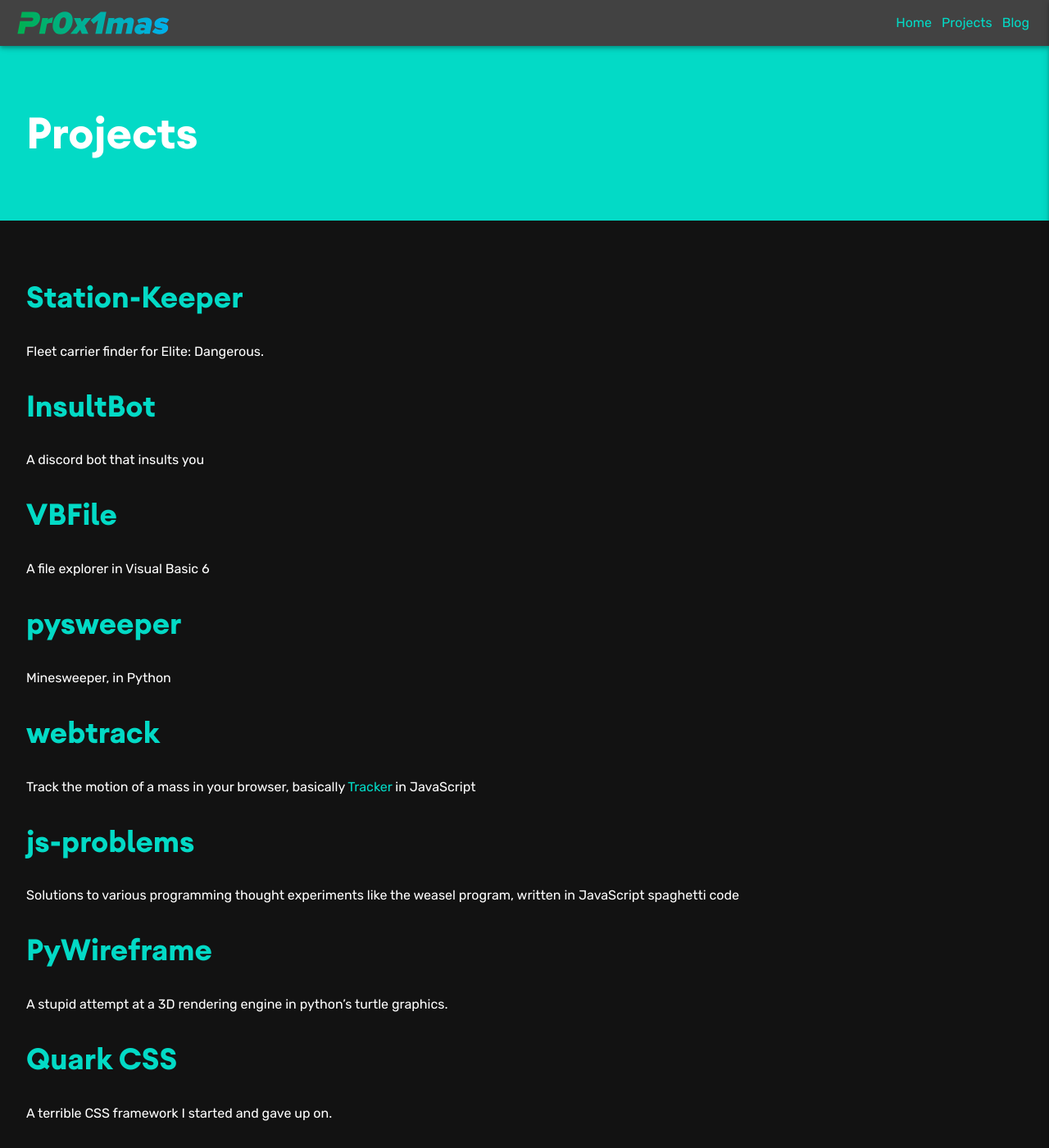
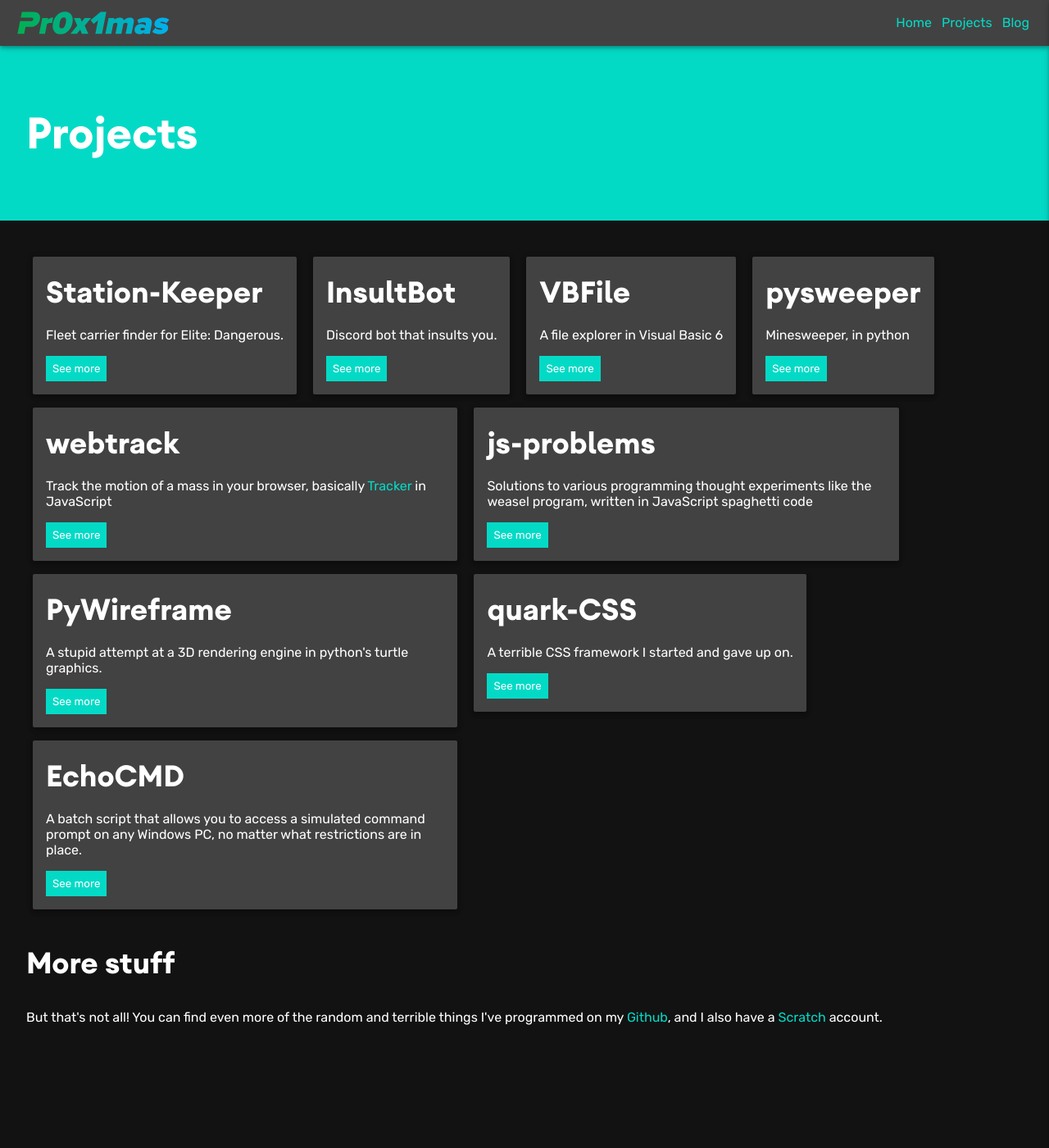
Before and after one commit to HyperHamster535/HyperHamster535.github.io, a Jekyll site: the page built from projects.html, in a window 1280 px wide and 1400 px high. Shown: the whole window at 82% size. Built offline with Jekyll 4.4.1, drawn with Linux system fonts in a browser that asks for light colours; nearby versions of some CDN libraries; some of the changed text lies outside the part shown.

Commit message:
new projects page

```diff
--- a/css/main.css
+++ b/css/main.css
@@ -167,3 +167,24 @@ button:hover {
     max-width: 100vw;
     overflow-x: hidden;
 }
+
+.project-card {
+    box-shadow: 0 4px 5px 0 rgba(0, 0, 0, 0.14), 0 1px 10px 0 rgba(0, 0, 0, 0.12), 0 2px 4px -1px rgba(0, 0, 0, 0.2);
+    background-color: #424242;
+    padding: 16px;
+    display: inline-block;
+    margin: 8px;
+    border-radius: 2px;
+    max-width: 40%;
+    vertical-align: top;
+}
+
+.project-card h2 {
+    margin: 0px;
+}
+
+@media screen and (max-width: 600px) {
+    .project-card {
+        max-width: 100%;
+    }
+}
--- /dev/null
+++ b/projects.html
@@ -0,0 +1,63 @@
+---
+layout: page
+title: Projects
+permalink: /projects/
+---
+
+<div class="project-card">
+    <h2>Station-Keeper</h2>
+    <p>Fleet carrier finder for Elite: Dangerous.</p>
+    <a href="https://pr0x1mas.github.io/station-keeper"><button>See more</button></a>
+</div>
+
+<div class="project-card">
+    <h2>InsultBot</h2>
+    <p>Discord bot that insults you.</p>
+    <a href="https://pr0x1mas.github.io/InsultBot"><button>See more</button></a>
+</div>
+
+<div class="project-card">
+    <h2>VBFile</h2>
+    <p>A file explorer in Visual Basic 6</p>
+    <a href="https://pr0x1mas.github.io/vbFile"><button>See more</button></a>
+</div>
+
+<div class="project-card">
+    <h2>pysweeper</h2>
+    <p>Minesweeper, in python</p>
+    <a href="https://pr0x1mas.github.io/pysweeper"><button>See more</button></a>
+</div>
+
+<div class="project-card">
+    <h2>webtrack</h2>
+    <p>Track the motion of a mass in your browser, basically <a href="https://physlets.org/tracker/">Tracker</a> in JavaScript</p>
+    <a href="https://pr0x1mas.github.io/webtrack"><button>See more</button></a>
+</div>
+
+<div class="project-card">
+    <h2>js-problems</h2>
+    <p>Solutions to various programming thought experiments like the weasel program, written in JavaScript spaghetti code</p>
+    <a href="https://pr0x1mas.github.io/js-problems"><button>See more</button></a>
+</div>
+
+<div class="project-card">
+    <h2>PyWireframe</h2>
+    <p>A stupid attempt at a 3D rendering engine in python's turtle graphics.</p>
+    <a href="https://pr0x1mas.github.io/PyWireframe"><button>See more</button></a>
+</div>
+
+<div class="project-card">
+    <h2>quark-CSS</h2>
+    <p>A terrible CSS framework I started and gave up on.</p>
+    <a href="https://pr0x1mas.github.io/quark-CSS"><button>See more</button></a>
+</div>
+
+<div class="project-card">
+    <h2>EchoCMD</h2>
+    <p>A batch script that allows you to access a simulated command prompt on any Windows PC, no matter what restrictions are in place.</p>
+    <a href="https://pr0x1mas.github.io/EchoCMD"><button>See more</button></a>
+</div>
+
+<h2>More stuff</h2>
+
+<p>But that's not all! You can find even more of the random and terrible things I've programmed on my <a href="https://github.com/pr0x1mas">Github</a>, and I also have a <a href="https://scratch.mit.edu/users/HYPERHAMSTER534/">Scratch</a> account.</p>
```
Also changed, not shown: projects.md (deleted, +0 -49 lines), Gemfile.lock, 1 other file.
